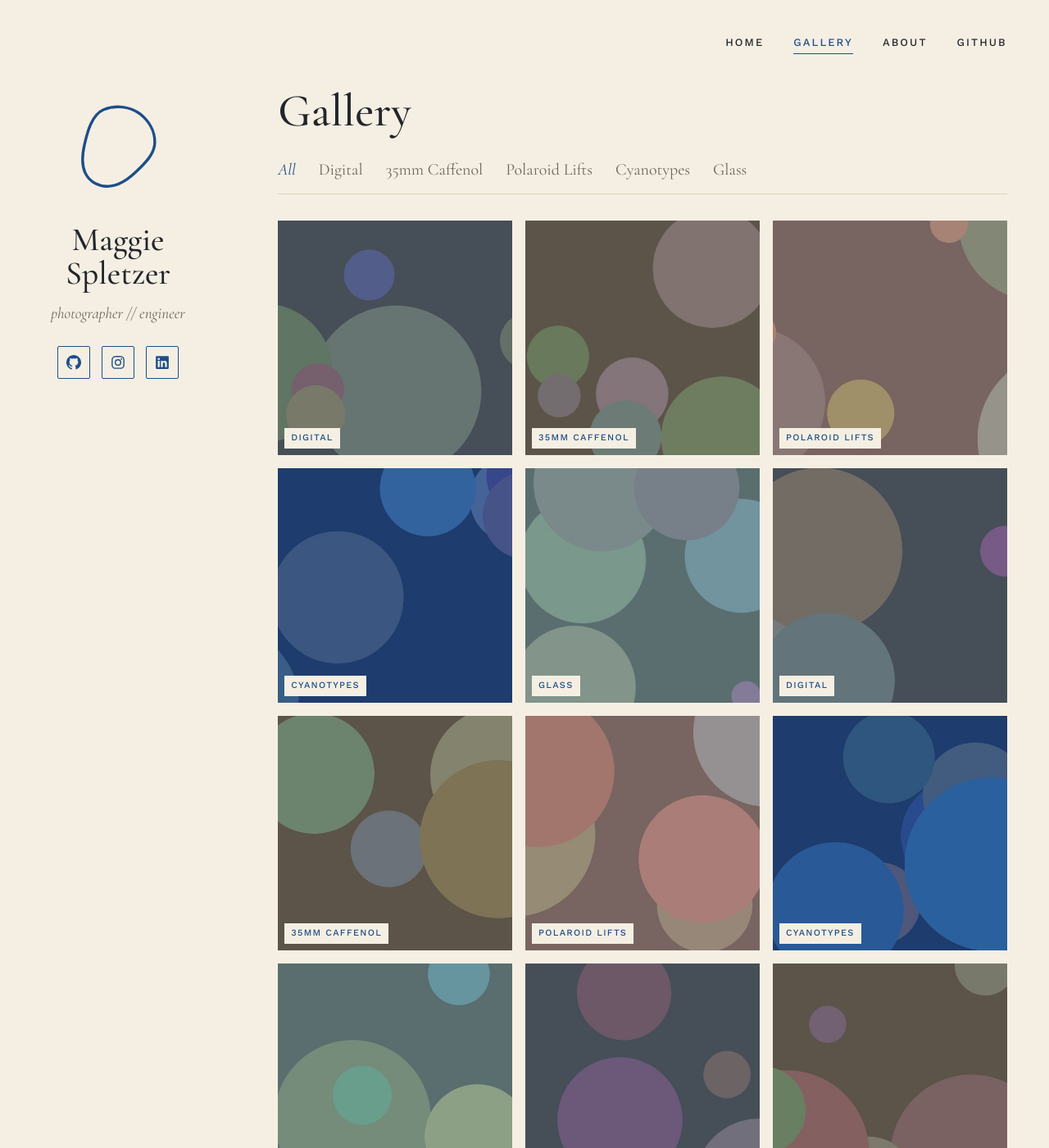
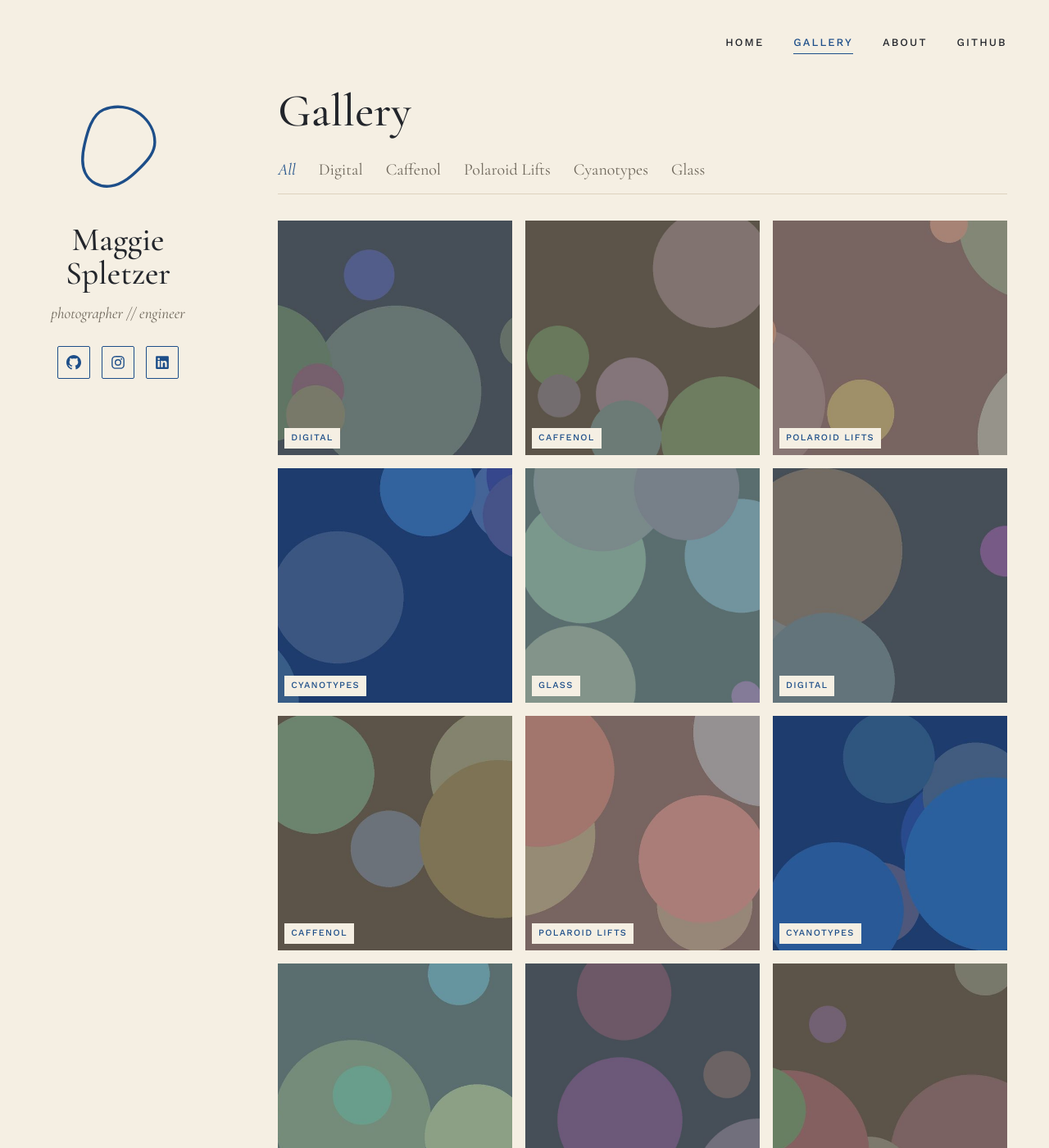
Before and after one commit to maggiesplezter/maggiespletzer.github.io, a Jekyll site: the page built from gallery/index.html, in a window 1280 px wide and 1400 px high. Shown: the whole window at 82% size. Built offline with Jekyll 4.4.1, drawn with Linux system fonts in a browser that asks for light colours; some of the changed text lies outside the part shown.

Commit message:
Rename 35mm Caffenol gallery to Caffenol
Co-Authored-By: Claude Opus 5.5 <noreply@anthropic.com>
Claude-Session: https://claude.ai/code/session_015sLZdDmHdvUQC4Tk7Mbijk

```diff
--- a/_data/galleries.yml
+++ b/_data/galleries.yml
@@ -3,9 +3,9 @@
 - id: digital
   title: Digital
   blurb: Digital work.
-- id: 35mm-caffenol
-  title: 35mm Caffenol
-  blurb: 35mm film, hand-developed in caffenol.
+- id: caffenol
+  title: Caffenol
+  blurb: Film, hand-developed in caffenol.
 - id: polaroid-lifts
   title: Polaroid Lifts
   blurb: Polaroid emulsion lifts.
--- a/_data/photos.yml
+++ b/_data/photos.yml
@@ -22,18 +22,18 @@
   title: Untitled
   alt: Placeholder image
   date: 2026-09-20
-- gallery: 35mm-caffenol
+- gallery: caffenol
   file: placeholder-1.jpg
   title: Untitled
   alt: Placeholder image
   date: 2026-09-29
   featured: true
-- gallery: 35mm-caffenol
+- gallery: caffenol
   file: placeholder-2.jpg
   title: Untitled
   alt: Placeholder image
   date: 2026-09-24
-- gallery: 35mm-caffenol
+- gallery: caffenol
   file: placeholder-3.jpg
   title: Untitled
   alt: Placeholder image
--- a/gallery/index.html
+++ b/gallery/index.html
@@ -2,7 +2,7 @@
 layout: page
 title: Gallery
 permalink: /gallery/
-description: Photography by Maggie Spletzer — digital, 35mm caffenol, Polaroid lifts, cyanotypes and glass.
+description: Photography by Maggie Spletzer — digital, caffenol, Polaroid lifts, cyanotypes and glass.
 ---
 {% assign photos = site.data.photos | sort: "date" | reverse %}
 {% include gallery-tabs.html %}
```
Also changed, not shown: gallery/35mm-caffenol.md (deleted, +0 -6 lines), gallery/caffenol.md (added, +6 -0 lines), assets/photos/caffenol/placeholder-1.jpg (renamed from assets/photos/35mm-caffenol/placeholder-1.jpg), assets/photos/caffenol/placeholder-2.jpg (renamed from assets/photos/35mm-caffenol/placeholder-2.jpg), assets/photos/caffenol/placeholder-3.jpg (renamed from assets/photos/35mm-caffenol/placeholder-3.jpg), assets/photos/caffenol/thumbs/placeholder-1.jpg (renamed from assets/photos/35mm-caffenol/thumbs/placeholder-1.jpg), assets/photos/caffenol/thumbs/placeholder-2.jpg (renamed from assets/photos/35mm-caffenol/thumbs/placeholder-2.jpg), assets/photos/caffenol/thumbs/placeholder-3.jpg (renamed from assets/photos/35mm-caffenol/thumbs/placeholder-3.jpg).
